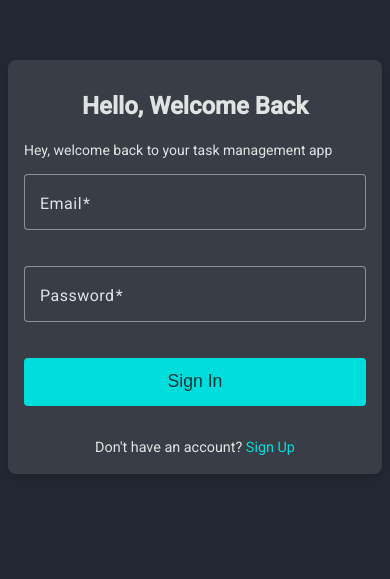
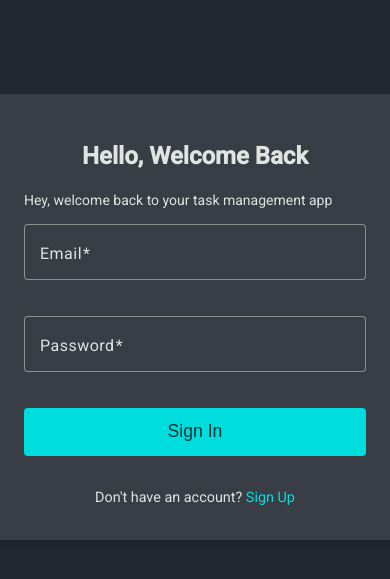
Before and after one commit to DlopezS98/ng-devtasks, an Angular app: page /login in a window 390 px wide. Shown: the part 105-684 px from the top of the page. Built offline with nearby package versions, Linux system fonts and the light colour scheme.

Commit message:
feat: update responsive styles for login component

```diff
--- a/src/app/pages/login/login.component.scss
+++ b/src/app/pages/login/login.component.scss
@@ -74,42 +74,20 @@
   }
 }
 
-// Responsive styles
+@media (max-width: 1200px) {
+  .login-container {
+    margin: 0 1rem;
+  }
+
+  .login-banner {
+    display: none;
+  }
+}
+
 @media (max-width: 900px) {
   .login-container {
     flex-direction: column;
     margin: 0 24px;
-    height: auto;
-
-    .login-card {
-      max-width: 100%;
-      margin: 2rem 0;
-    }
-
-    .login-banner {
-      margin: 0;
-      border-radius: 0;
-      min-width: unset;
-      height: 200px;
-    }
+    height: 100vh;
   }
 }
-
-@media (max-width: 600px) {
-  .login-container {
-    flex-direction: column;
-    margin: 0 24px;
-    height: auto;
-    height: calc(100vh - 100px);
-
-    .login-card {
-      max-width: 100%;
-      padding: 1rem;
-      margin: 1rem 0;
-    }
-
-    .login-banner {
-      display: none !important;
-    }
-  }
-}
```
